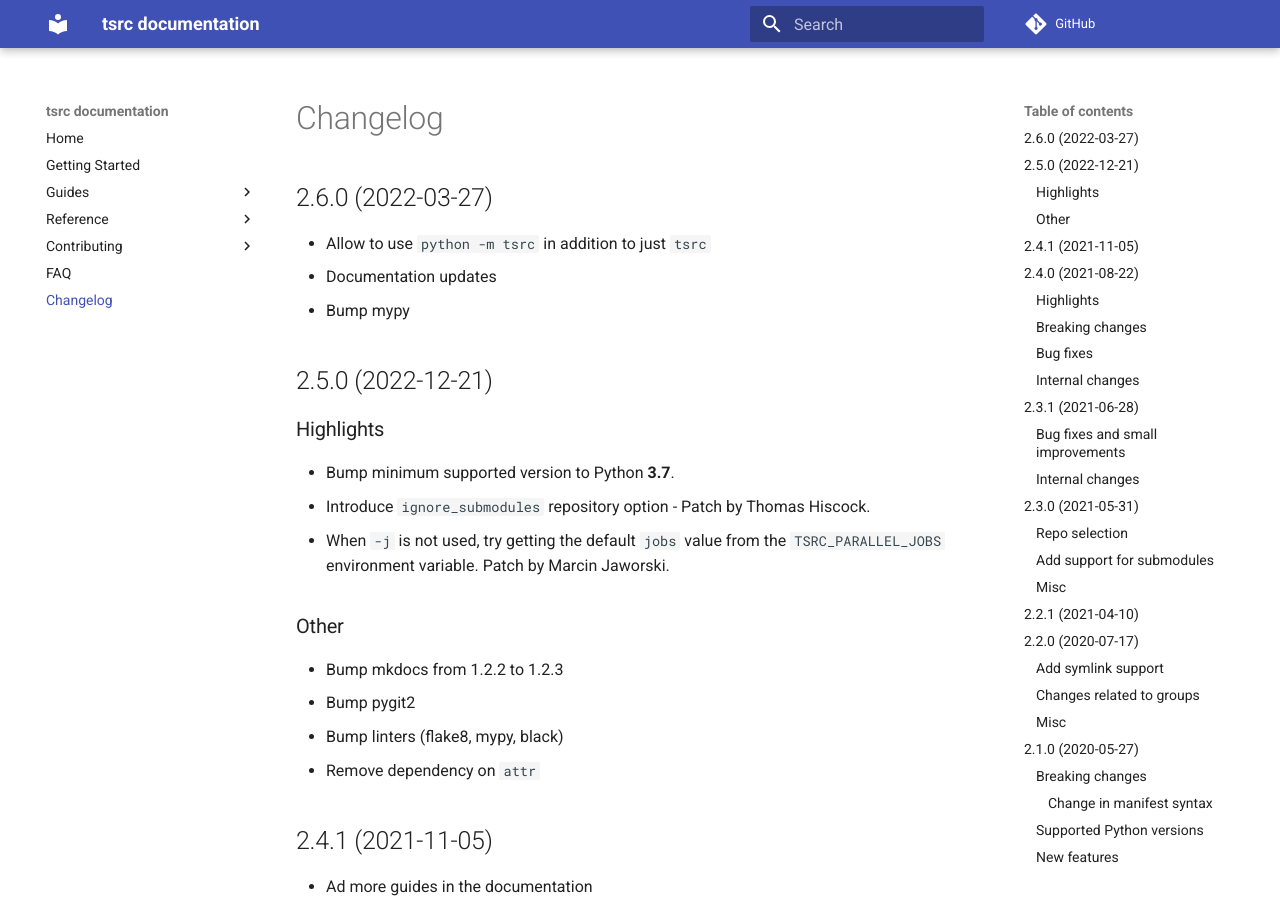
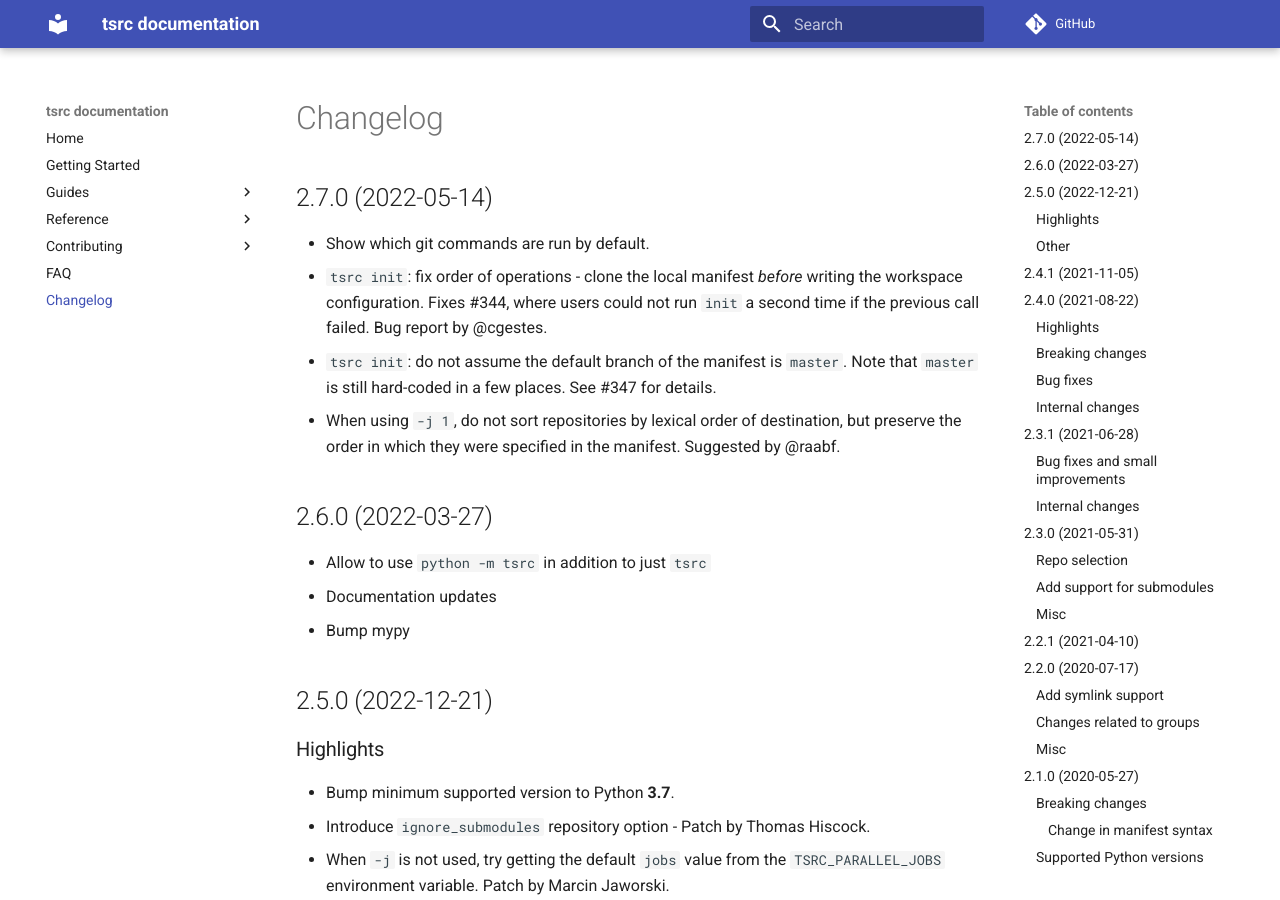
Before and after one commit to your-tools/tsrc, an MkDocs documentation site: the page built from docs/changelog.md, in a window 1280 px wide and 900 px high. Built offline with MkDocs 1.6.1 and Material for MkDocs 9.7.7, drawn with Linux system fonts in a browser that asks for light colours; comment, search, counter and statistics services are not loaded.

Commit message:
Update changelog

```diff
--- a/docs/changelog.md
+++ b/docs/changelog.md
@@ -1,4 +1,14 @@
 # Changelog
+
+## 2.7.0 (2022-05-14)
+
+* Show which git commands are run by default.
+* `tsrc init`: fix order of operations - clone the local manifest *before*
+  writing the workspace configuration. Fixes #344, where users could not run `init` a second
+  time if the previous call failed. Bug report by @cgestes.
+* `tsrc init`: do not assume the default branch of the manifest is `master`. Note that `master` is still hard-coded in a few places. See #347 for details.
+* When using `-j 1`, do not sort repositories by lexical order of destination, but preserve
+  the order in which they were specified in the manifest. Suggested by @raabf.
 
 ## 2.6.0 (2022-03-27)
 
```
